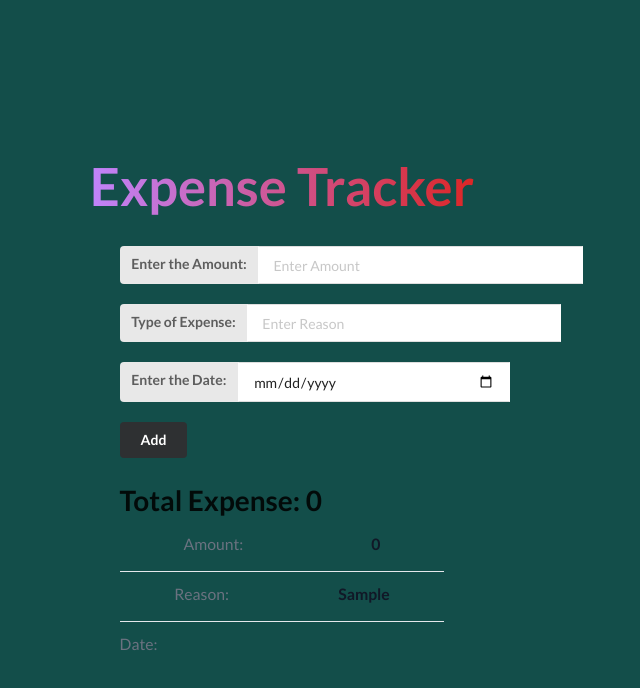
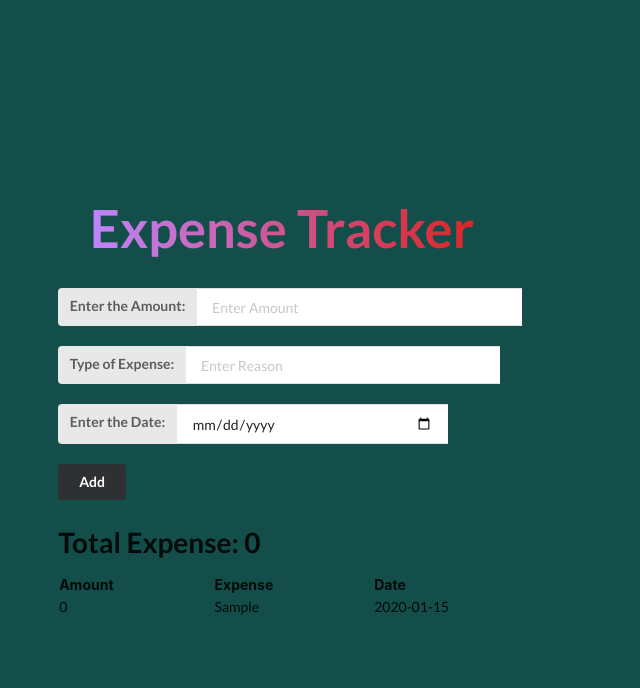
Before and after one commit to Arnav7107/Expense-Tracker, a React (Create React App) app: page / in a window 1280 px wide. Both pictures are taken after typing "Sample", "2020-01-15" into the empty fields and a click on the button "Add". Shown: the top 688 px of the page, without its empty margins (358-998 px from the left). Built offline with nearby package versions, Linux system fonts and the light colour scheme.

Commit message:
css changed

```diff
--- a/package.json
+++ b/package.json
@@ -6,6 +6,7 @@
     "@testing-library/jest-dom": "^5.16.5",
     "@testing-library/react": "^13.4.0",
     "@testing-library/user-event": "^13.5.0",
+    "bootstrap": "^5.3.0",
     "react": "^18.2.0",
     "react-dom": "^18.2.0",
     "react-scripts": "5.0.1",
--- a/src/content.js
+++ b/src/content.js
@@ -2,6 +2,8 @@ import React from 'react';
 import { useState } from 'react';
 import './index.css';
 import 'semantic-ui-css/semantic.min.css'
+// import 'bootstrap/dist/css/bootstrap.min.css';
+// import 'bootstrap/dist/js/bootstrap.bundle.min';
 
 const Content = () => {
 
@@ -96,7 +98,7 @@ const Content = () => {
             <br></br>
             <div class="ui right labeled input" style={{paddingTop:'20px'}}>
                 <label for="amount" class="ui label">Enter the Date: </label>
-                <input style={{width:"100%"}} type="date" name = "amount"  value={amount} onChange={handle_date} placeholder="Enter Date" />
+                <input style={{width:"100%"}} type="date" name = "amount"  value={date} onChange={handle_date} placeholder="Enter Date" />
                 {/* <h1>Date = {date}</h1> */}
             </div>
 
@@ -108,8 +110,9 @@ const Content = () => {
             <h1>Total Expense: {total_amount}</h1>
             {/* <p>Reason: {list}</p> */}
             <div>
-            {track_expense.map((expense) => (
-                // <div>
+
+
+                {/* // <div>
                 //     <p>
                 //         <li>
                 //         Reason:  {expense.expense}
@@ -120,8 +123,8 @@ const Content = () => {
                 //         </li>
 
                 //     </p>
-                // </div>
-<p ><dl class="max-w-md text-gray-900 divide-y divide-gray-200 dark:text-white dark:divide-gray-700">
+                // </div> */}
+{/* <p ><dl class="max-w-md text-gray-900 divide-y divide-gray-200 dark:text-white dark:divide-gray-700">
     <div style={{display:"flex", flexDirection:"row", justifyContent:"space-around"}} class="flex flex-col pb-3">
         <dt class="mb-1 text-gray-500 md:text-lg dark:text-gray-400">Amount:</dt>
         <dd class="text-lg font-semibold">{expense.amount}</dd>
@@ -130,20 +133,56 @@ const Content = () => {
         <dt class="mb-1 text-gray-500 md:text-lg dark:text-gray-400">Reason:</dt>
         <dd class="text-lg font-semibold">{expense.expense}</dd>
     </div>
-    <div style={{display:"flex", flexDirection:"row"}} class="flex flex-col pt-3">
+    <div style={{display:"flex", flexDirection:"row", justifyContent:"space-around"}} class="flex flex-col pt-3">
         <dt style={{display:"flex", flexDirection:"row"}} class="mb-1 text-gray-500 md:text-lg dark:text-gray-400">Date:</dt>
         <dd style={{display:"flex", flexDirection:"row", justifyContent:"space-around"}} class="text-lg font-semibold">{expense.date}</dd>
     </div>
-</dl></p>
+</dl></p> */}
 
 
-            ))}
+<table class="table">
+        <tr style={{paddingRight:"100px"}}>
+            <th class="row_heading table-primary" style={{paddingRight:"100px"}}>Amount</th>
+            <th class="row_heading table-primary" style={{paddingRight:"100px"}}>Expense</th>
+            <th class="row_heading table-primary"  style={{paddingRight:"100px"}}>Date</th>
+        </tr>
+        {track_expense.length > 0 ?
+        (track_expense.map((expense) => (
+        <tr>
+            <td>{expense.amount}</td>
+            <td>{expense.expense}</td>
+            <td>{expense.date}</td>
+        </tr>
+        )))
+    :
+    (
+        <div>No expenses yet</div>
+    )}
+
+    </table>
+
+
 
             </div>
 
 
 
         </form>
+
+
+{/* <table class="table">
+    <thead class="table-primary">
+        asd
+    </thead>
+    <thead class="table-primary">
+        asd
+    </thead>
+    <tr>
+        <td>jgjh</td>
+        <td>jgjh</td>
+    </tr>
+</table> */}
+
         </div>
         </div>
         </>
--- a/src/index.css
+++ b/src/index.css
@@ -12,6 +12,13 @@ code {
     monospace;
 }
 
+.row_heading{
+  font-family: -apple-system, BlinkMacSystemFont, 'Segoe UI', 'Roboto', 'Oxygen',
+  'Ubuntu', 'Cantarell', 'Fira Sans', 'Droid Sans', 'Helvetica Neue',
+  sans-serif;
+
+
+}
 @tailwind base;
 @tailwind components;
 @tailwind utilities;
```
Also changed, not shown: 1 other file (tests, documents, lock files or other folders).
